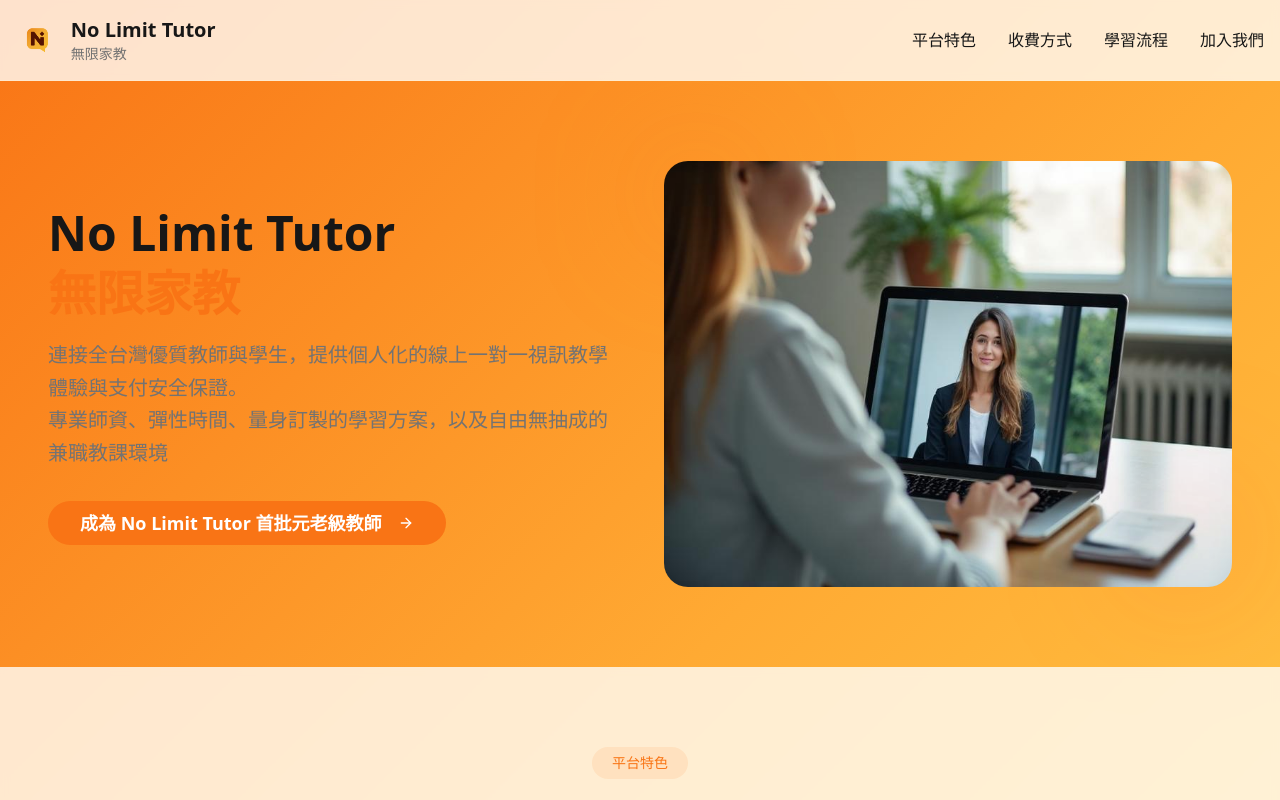
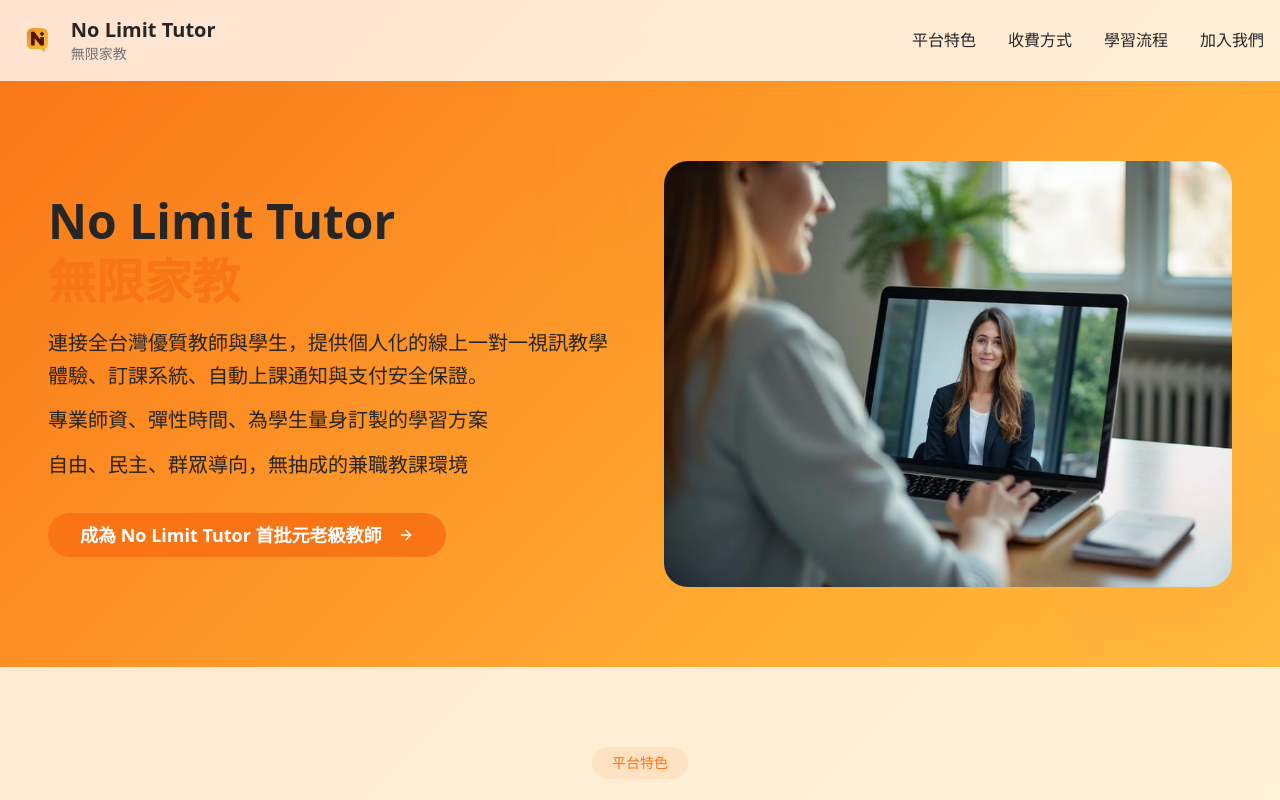
Before and after one commit to yenchun-design/no-limit-tutor-launch-official, a React (Vite) app: page / in a window 1280 px wide. Shown: the top 800 px of the page. Built offline with nearby package versions, Linux system fonts and the light colour scheme.

Commit message:
Fix UI contrast and style
Adjust background color and text contrast. Update text content and revert to the style of the provided images.

```diff
--- a/src/index.css
+++ b/src/index.css
@@ -8,22 +8,22 @@ All colors MUST be HSL.
 
 @layer base {
   :root {
-    --background: 50 100% 99%;
-    --foreground: 0 0% 9%;
+    --background: 0 0% 100%;
+    --foreground: 0 0% 15%;
 
     --card: 0 0% 100%;
-    --card-foreground: 0 0% 9%;
+    --card-foreground: 0 0% 15%;
 
     --popover: 0 0% 100%;
-    --popover-foreground: 0 0% 9%;
+    --popover-foreground: 0 0% 15%;
 
     --primary: 25 95% 53%;
     --primary-foreground: 0 0% 100%;
 
-    --secondary: 50 100% 96%;
-    --secondary-foreground: 0 0% 9%;
+    --secondary: 210 40% 98%;
+    --secondary-foreground: 0 0% 15%;
 
-    --muted: 50 100% 97%;
+    --muted: 210 40% 98%;
     --muted-foreground: 0 0% 45%;
 
     --accent: 14 100% 57%;
@@ -32,20 +32,28 @@ All colors MUST be HSL.
     --destructive: 0 84% 60%;
     --destructive-foreground: 0 0% 98%;
 
-    --border: 50 100% 92%;
-    --input: 50 100% 96%;
+    --border: 214 32% 91%;
+    --input: 214 32% 91%;
     --ring: 25 95% 53%;
 
     --radius: 1rem;
 
-    /* Enhanced gradients and colors */
+    /* Vibrant color palette for cards */
+    --orange: 25 95% 53%;
+    --blue: 217 91% 60%;
+    --green: 142 76% 36%;
+    --purple: 262 83% 58%;
+    --red: 0 72% 51%;
+    --yellow: 48 96% 53%;
+
+    /* Enhanced gradients */
     --gradient-primary: linear-gradient(135deg, hsl(25 95% 53%) 0%, hsl(14 100% 57%) 100%);
     --gradient-hero: linear-gradient(135deg, hsl(25 95% 53%) 0%, hsl(35 100% 60%) 25%, hsl(45 100% 65%) 50%, hsl(50 100% 96%) 100%);
     --gradient-card: linear-gradient(145deg, hsl(0 0% 100%) 0%, hsl(50 100% 98%) 100%);
-    --gradient-subtle: linear-gradient(180deg, hsl(50 100% 99%) 0%, hsl(50 100% 97%) 100%);
+    --gradient-subtle: linear-gradient(180deg, hsl(0 0% 100%) 0%, hsl(210 40% 98%) 100%);
     --shadow-elegant: 0 20px 50px -12px hsl(25 95% 53% / 0.25);
     --shadow-glow: 0 0 50px hsl(14 100% 57% / 0.3);
-    --shadow-card: 0 4px 20px -2px hsl(0 0% 0% / 0.1);
+    --shadow-card: 0 8px 25px -5px hsl(0 0% 0% / 0.1);
     --transition-smooth: all 0.3s cubic-bezier(0.4, 0, 0.2, 1);
 
     --sidebar-background: 0 0% 98%;
--- a/src/pages/Index.tsx
+++ b/src/pages/Index.tsx
@@ -39,10 +39,17 @@ const Index = () => {
                   No Limit Tutor<br />
                   <span className="text-primary">無限家教</span>
                 </h1>
-                <p className="text-xl text-muted-foreground leading-relaxed">
-                  連接全台灣優質教師與學生，提供個人化的線上一對一視訊教學體驗與支付安全保證。<br />
-                  專業師資、彈性時間、量身訂製的學習方案，以及自由無抽成的兼職教課環境
-                </p>
+                <div className="space-y-3 text-xl text-foreground leading-relaxed">
+                  <p>
+                    連接全台灣優質教師與學生，提供個人化的線上一對一視訊教學體驗、訂課系統、自動上課通知與支付安全保證。
+                  </p>
+                  <p>
+                    專業師資、彈性時間、為學生量身訂製的學習方案
+                  </p>
+                  <p>
+                    自由、民主、群眾導向，無抽成的兼職教課環境
+                  </p>
+                </div>
               </div>
 
               <div className="flex flex-col sm:flex-row gap-4">
```
